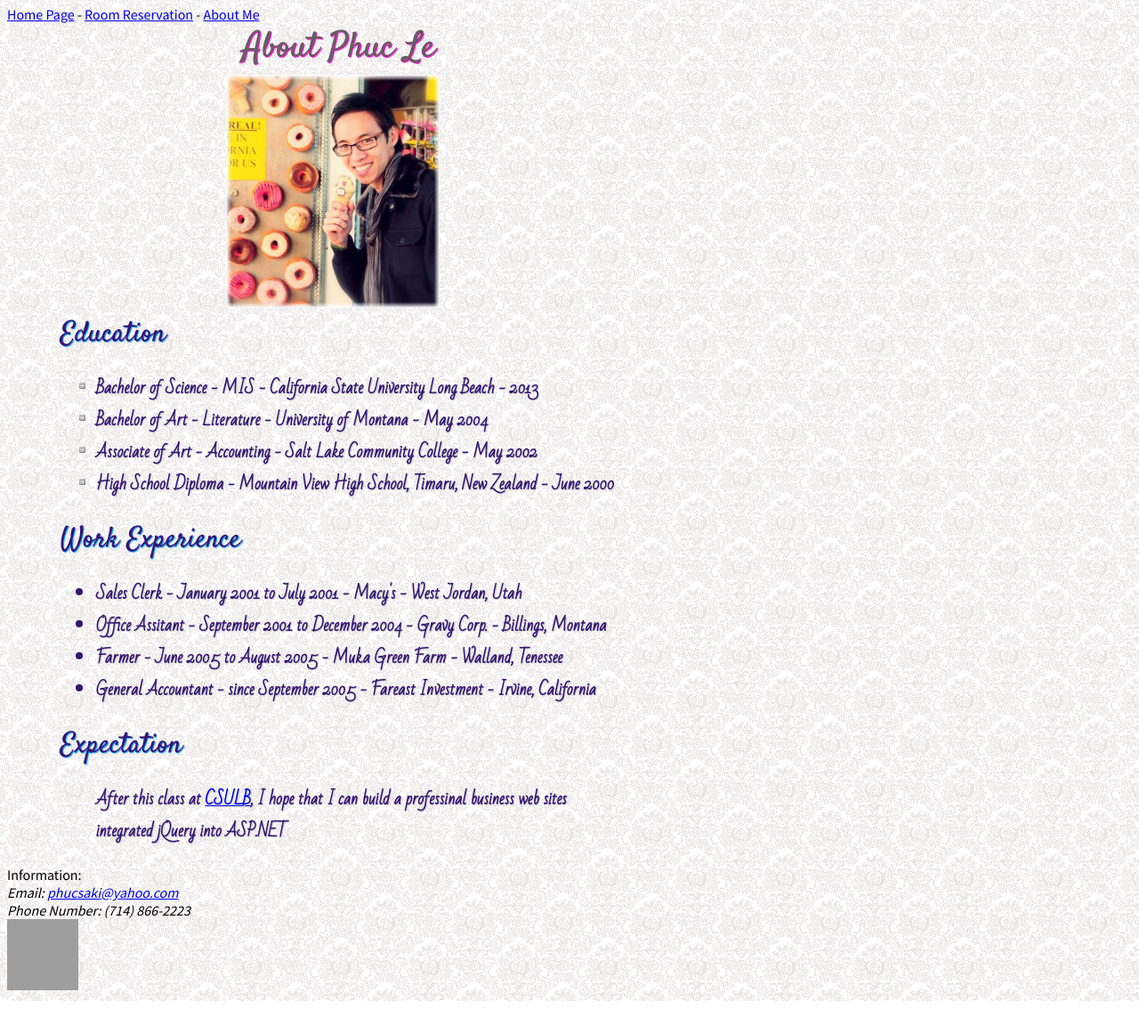
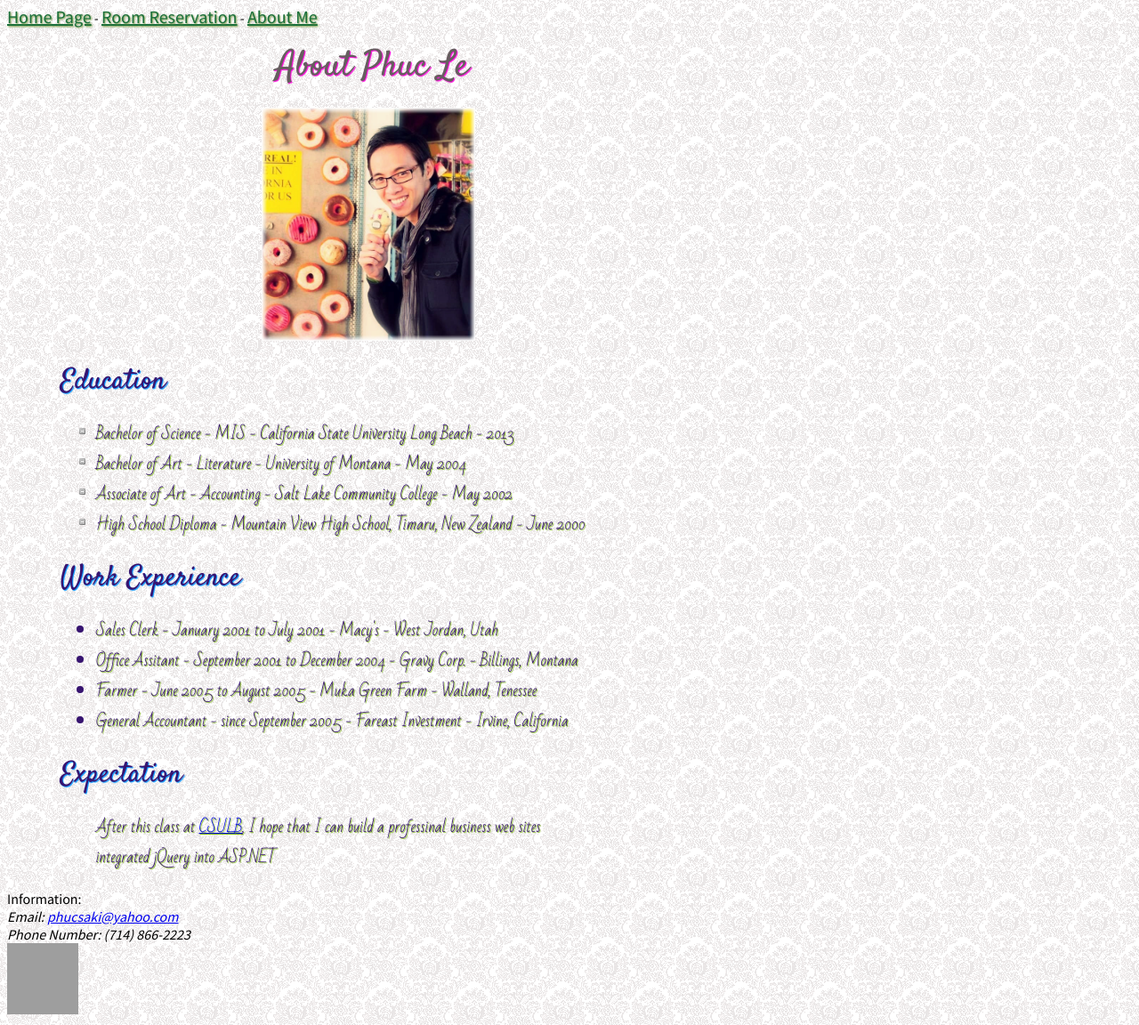
Before and after one commit to lecsulb/hw2-is445, a plain HTML site: page hw2/about.html in a window 1280 px wide. Shown: the part 100-1252 px from the top of the page at 89% size. Before the commit the page ends 1225 px from the top, so only its background shows below. Drawn offline with Linux system fonts and the light colour scheme; grey boxes are pictures that could not be loaded; a web font is replaced by a local one.

Commit message:
change css

```diff
--- a/hw2/about.html
+++ b/hw2/about.html
@@ -11,17 +11,20 @@
             <h1>Le, Phuc - IS445 Homework #2</h1>
             <hr />
             <nav>
-                <a href="/hw2/index.html">Home Page</a> -
-                <a href="/hw2/reservation.html">Room Reservation</a> -
-                <a href="/hw2/about.html">About Me</a>
+               <a class="goto" href="/hw2/index.html">Home Page</a> -
+                <a class="goto" href="/hw2/reservation.html">Room Reservation</a> -
+                <a class="goto" href="/hw2/about.html">About Me</a>
             </nav>
         </header>
-
+        <p></p>
         <div>
             <label class="profileTitle">About Phuc Le</label><br />
 
             <a href="http://goo.gl/V7jZZ">
+                <figure>
                 <img src="/hw2/resource/phuc.png" alt="Click this photo for my vCard" class="profilePhoto" />
+
+                </figure>
             </a>
             <table>
                 <tr>
--- a/hw2/resource/hw2decor.css
+++ b/hw2/resource/hw2decor.css
@@ -15,10 +15,16 @@ form {
 }
 
 h1 {
+
+    font-weight: bolder;
+    text-shadow: 1px 1px 1px #78b20c;
     font-size: 32px;
     color: #808080;
 }
 
+li {
+    width: 700px;
+}
 
 input[type=submit], input[type=reset] {
     background-color: #cbd0d3;
@@ -74,33 +80,33 @@ input, select, textarea {
     padding: 6px;
 }
 
-input::-webkit-input-placeholder {
-    color: #f8c57c;
-    font-weight: normal;
-}
+    input::-webkit-input-placeholder {
+        color: #f8c57c;
+        font-weight: normal;
+    }
 
 .gray {
     list-style-image: url(/hw2/resource/bullet_gray.png);
     font-family: 'Bad Script', cursive;
-    font-weight: bold;
-    font-size: 18px;
-    text-shadow: 1px 1px 1px #cbd0d3;
+    font-weight: normal;
+    font-size: 17px;
+    text-shadow: 1px 1px 1px #78b20c;
 }
 
 .purple {
     list-style-image: url(/hw2/resource/bullet_purple.png);
     font-family: 'Bad Script', cursive;
-    font-weight: bold;
-    font-size: 18px;
-    text-shadow: 1px 1px 1px #cbd0d3;
+    font-weight: normal;
+    font-size: 17px;
+    text-shadow: 1px 1px 1px #78b20c;
 }
 
 .clear {
     list-style-image: url(/hw2/resource/bullet_white.png);
     font-family: 'Bad Script', cursive;
-    font-weight: bold;
-    font-size: 18px;
-    text-shadow: 1px 1px 1px #cbd0d3;
+    font-weight: normal;
+    font-size: 17px;
+    text-shadow: 1px 1px 1px #78b20c;
 }
 
 dd {
@@ -119,8 +125,21 @@ td {
     text-align: left;
 }
 
+.goto {
+    font-size: 20px;
+    color: #1a6f3b;
+    text-shadow: 1px 1px 2px #6f9439;
+}
+
+    .goto:hover {
+        font-size: 20px;
+        color: #371470;
+        text-shadow: 3px 3px 3px #b773ed;
+        font-weight: bolder;
+    }
+
 .profileTitle {
-    padding-left: 7cm;
+    padding-left: 8cm;
     font-family: 'Satisfy', serif;
     font-size: 40px;
     color: #665D5F;
```
Also changed, not shown: hw2/index.html (+3 -3 lines), hw2/reservation.html (+3 -3 lines).
